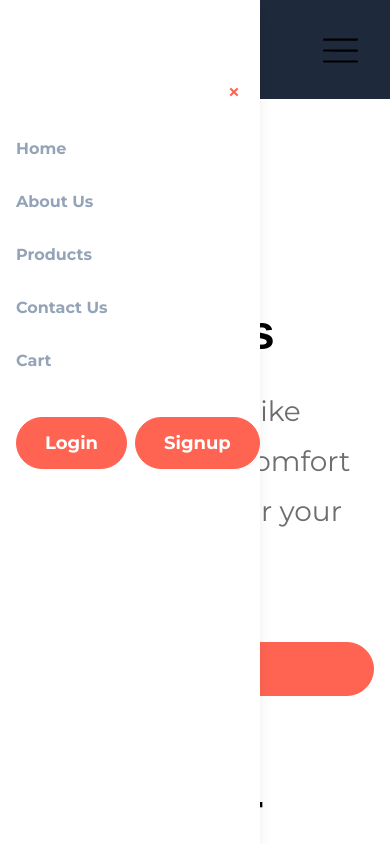
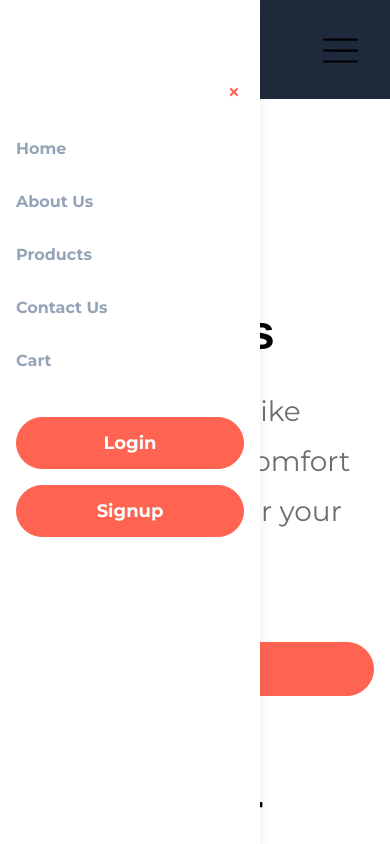
Before and after one commit to silenresras/Nike-shoes, a React (Vite) app: page / in a window 390 px wide. Both pictures are taken after a click on the element 340 px from the left and 49 px from the top of the page. Shown: the top 844 px of the page. Built offline with nearby package versions, Linux system fonts and the light colour scheme; a web font is replaced by a local one.

Commit message:
configured the authentication button in small screen

```diff
--- a/src/Components/Navbar.jsx
+++ b/src/Components/Navbar.jsx
@@ -126,7 +126,7 @@ const Navbar = () => {
                   textColor="text-white"
                 />
               ) : (
-                <div className="flex gap-2">
+                <div className="w-full justify-between space-y-4">
                   <Button
                     label="Login"
                     onClick={() => navigate("/login")}
```
